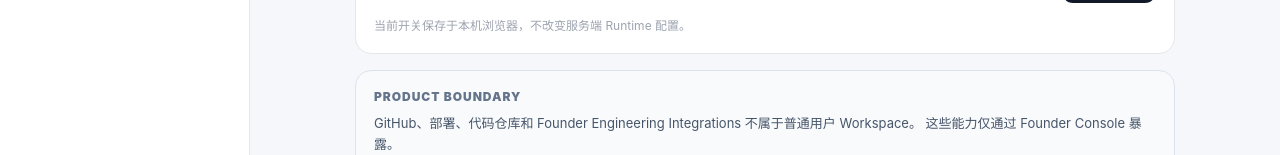
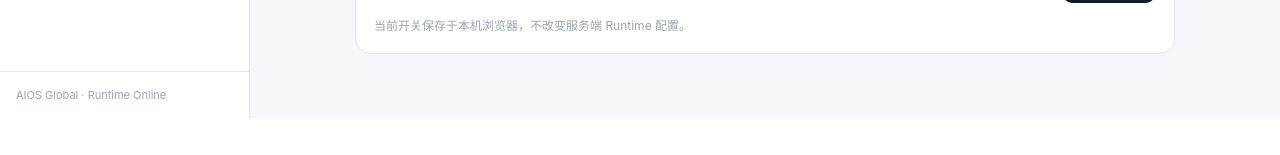
Before and after one commit to Vivi9max/AIOS-Alpha, a Next.js app: page /settings in a window 1280 px wide. Shown: the part 797-952 px from the top of the page. After the commit the page ends 915 px from the top, so only its background shows below. Built offline with nearby package versions, Linux system fonts and the light colour scheme; no server answers.

Commit message:
feat(C166.1.3): refine global workspace UI
Removed unnecessary section about product boundaries and integrations.

```diff
--- a/app/settings/page.tsx
+++ b/app/settings/page.tsx
@@ -595,53 +595,6 @@ export default function SettingsPage() {
             配置。
           </p>
         </section>
-
-        <section
-          style={{
-            padding:
-              18,
-            border:
-              "1px solid #dbe3f0",
-            borderRadius:
-              16,
-            background:
-              "#f8fafc",
-          }}
-        >
-          <p
-            style={{
-              margin:
-                0,
-              color:
-                "#64748b",
-              fontSize:
-                12,
-              fontWeight:
-                900,
-              letterSpacing:
-                "0.08em",
-            }}
-          >
-            PRODUCT BOUNDARY
-          </p>
-
-          <p
-            style={{
-              margin:
-                "9px 0 0",
-              color:
-                "#475569",
-              fontSize:
-                13,
-              lineHeight:
-                1.65,
-            }}
-          >
-            GitHub、部署、代码仓库和 Founder Engineering
-            Integrations 不属于普通用户 Workspace。
-            这些能力仅通过 Founder Console 暴露。
-          </p>
-        </section>
       </div>
     </WorkspaceShell>
   );
```
